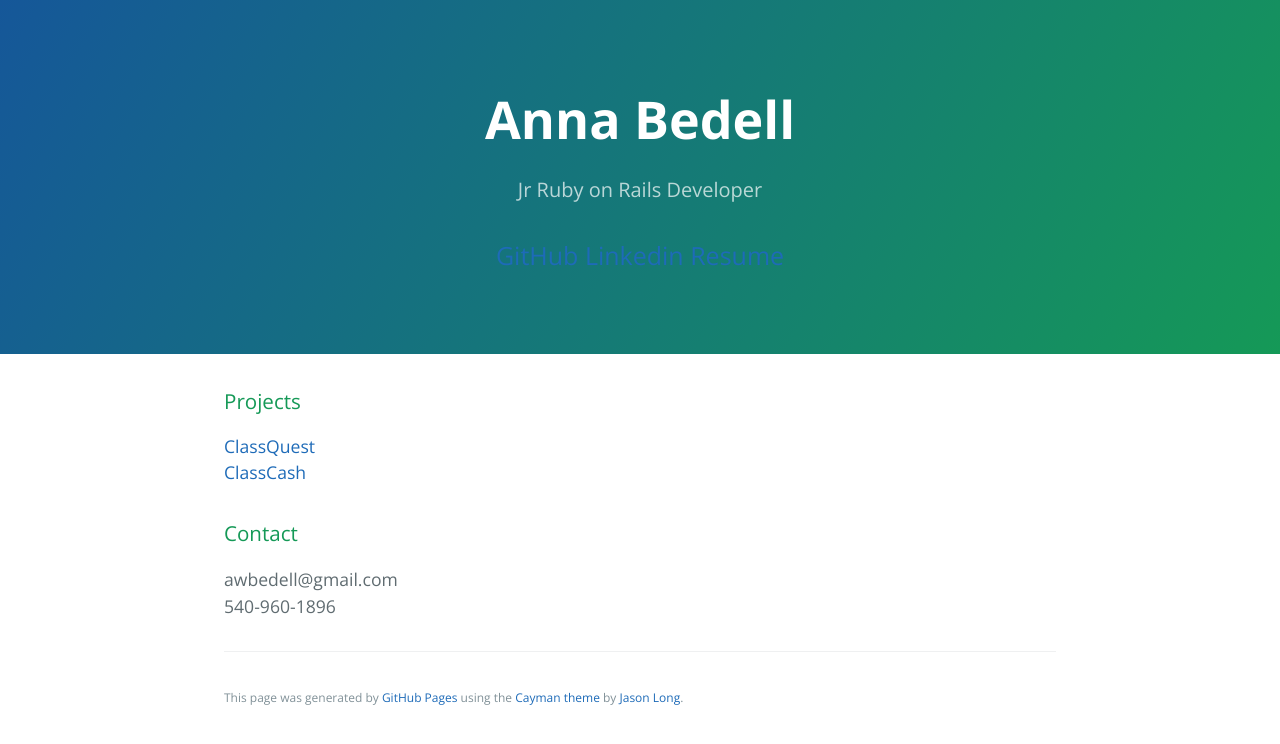
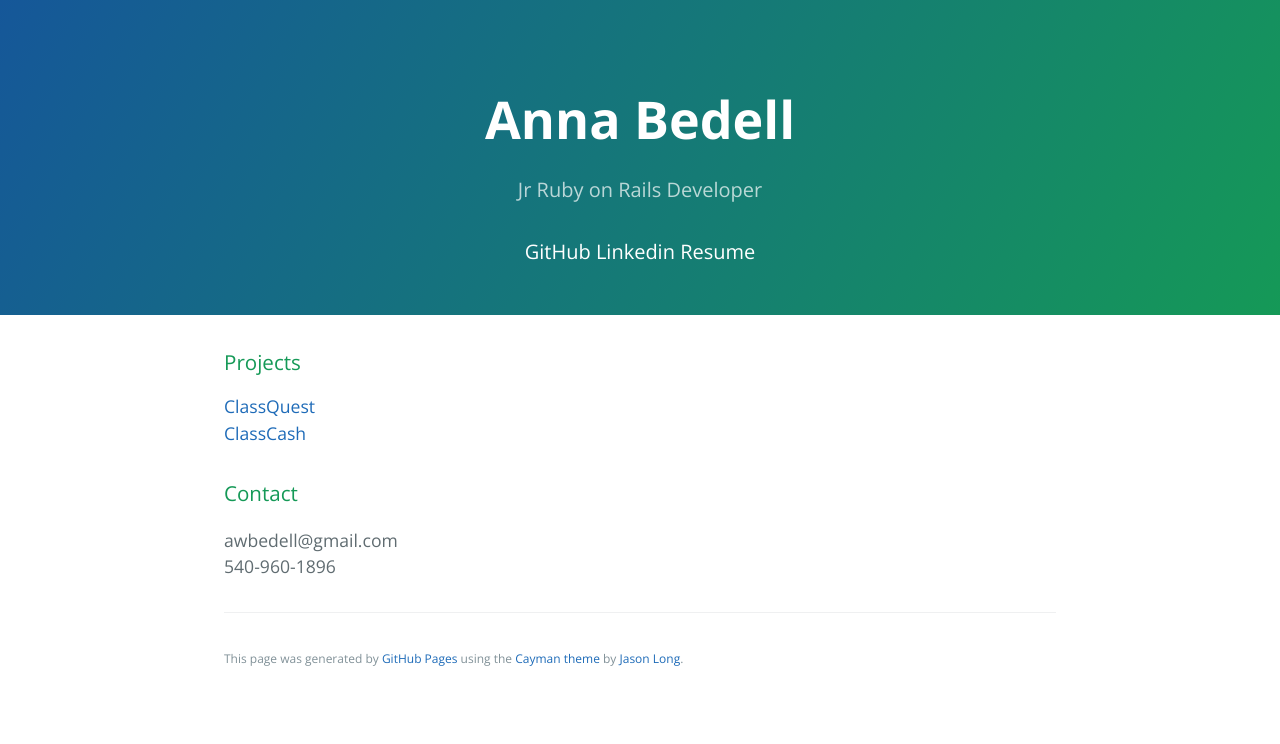
Before and after one commit to awbedell/awbedell.github.io, a plain HTML site: page index.html in a window 1280 px wide. Drawn offline with nearby package versions, Linux system fonts and the light colour scheme.

Commit message:
rem change

```diff
--- a/stylesheets/stylesheet.css
+++ b/stylesheets/stylesheet.css
@@ -61,7 +61,7 @@ a {
 
 @media screen and (min-width: 64em) {
   .page-header {
-    padding: 5rem 6rem; } }
+    padding: 5rem 6rem 3rem 6rem; } }
 
 @media screen and (min-width: 42em) and (max-width: 64em) {
   .page-header {
@@ -250,7 +250,11 @@ a {
   .site-footer {
     font-size: 0.9rem; } }
 
-#links {
-  font-size: 25px;
+.link{
   color: white;
 }
+
+#links {
+  font-size: 1.25rem;
+  color: white;
+}
```
